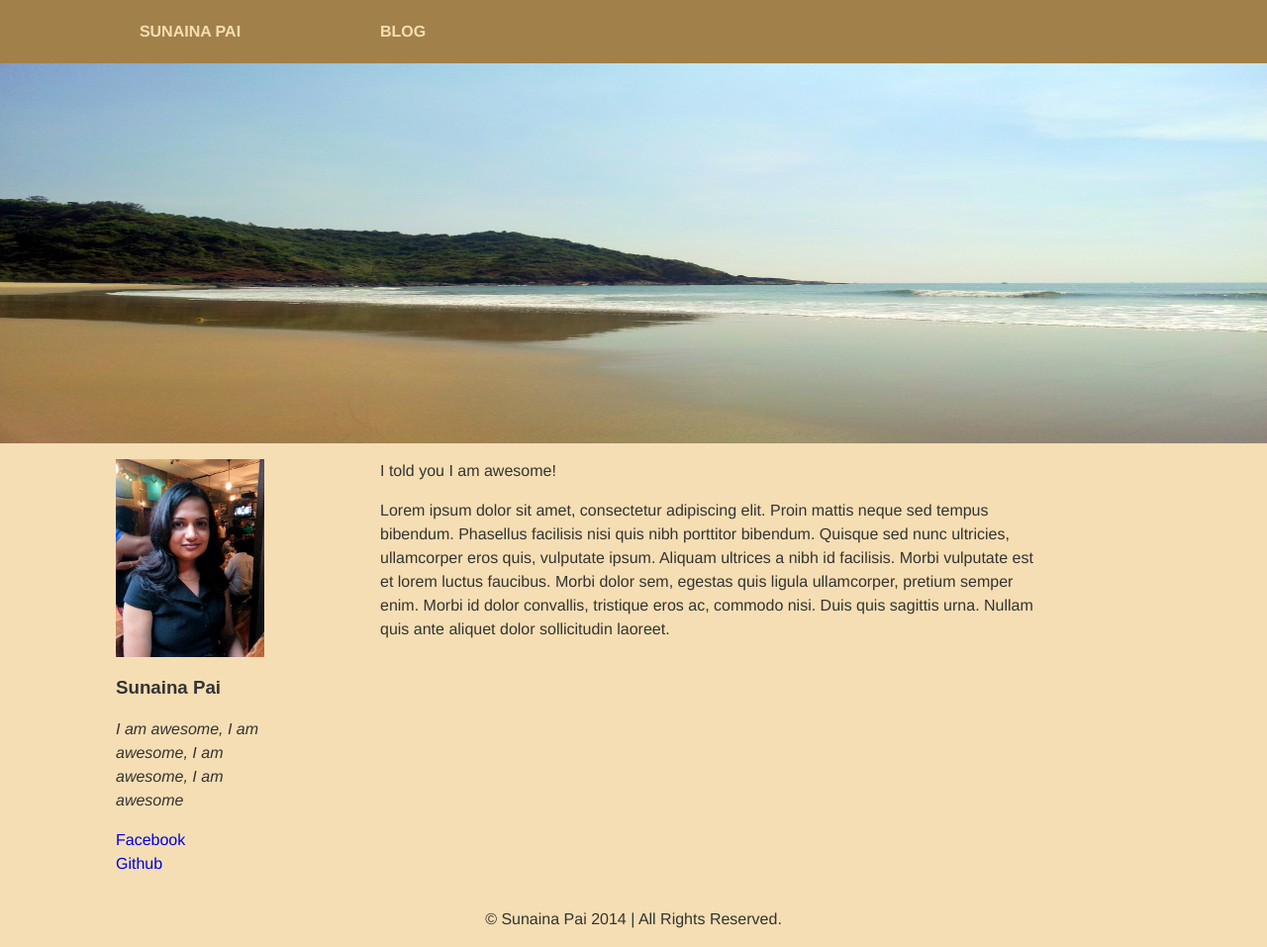
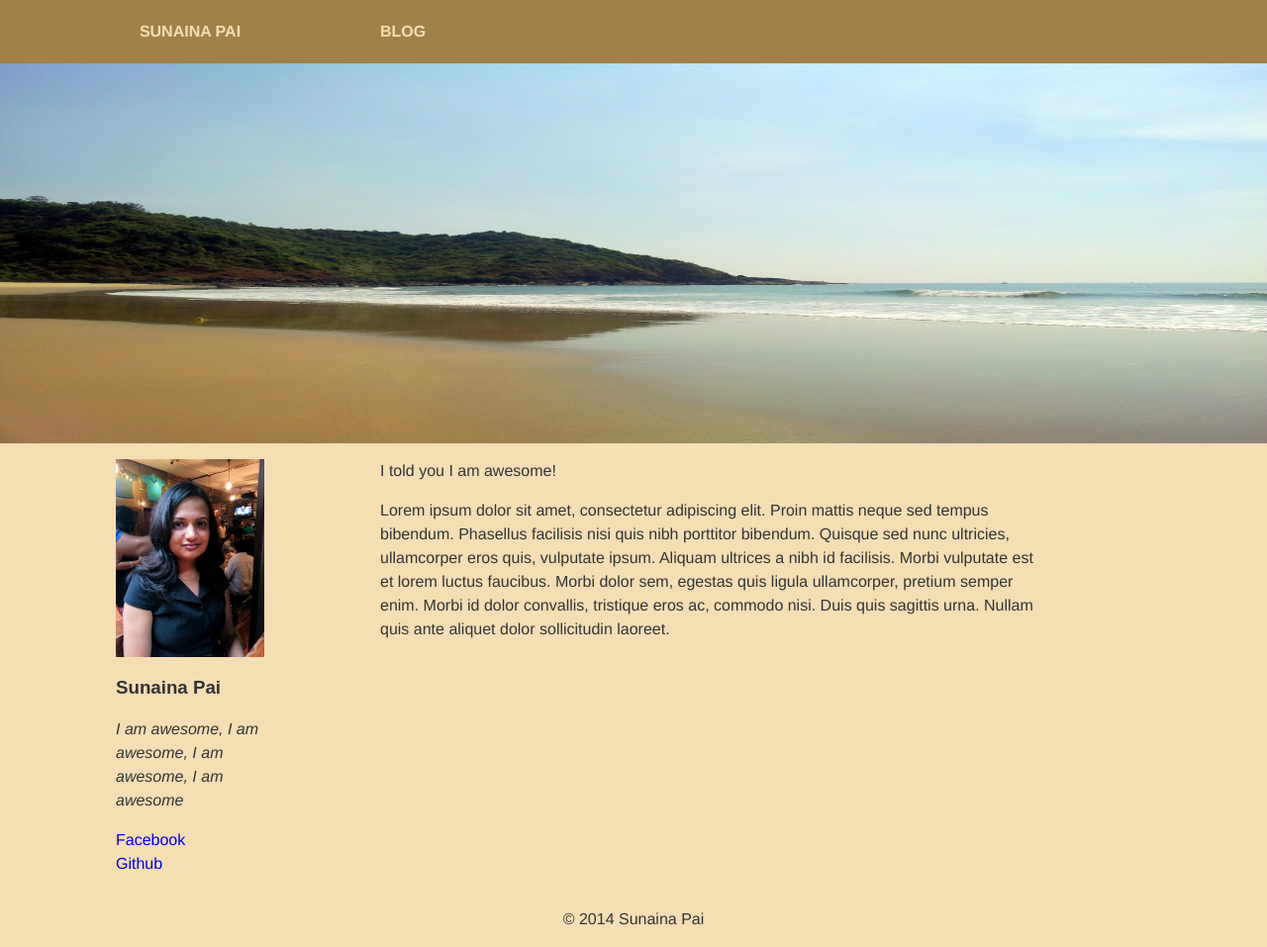
Before and after one commit to tmug/defunct-sunainapai.in-jekyll, a Jekyll site: the page built from index.html, in a window 1280 px wide. Shown: the whole page at 99% size. Built offline with Jekyll 4.4.1, drawn with Linux system fonts in a browser that asks for light colours.

Commit message:
Edit the copyright

```diff
--- a/_layouts/default.html
+++ b/_layouts/default.html
@@ -20,7 +20,7 @@
 {{ content }}
 
 <div id="footer">
-    <p>&copy; Sunaina Pai 2014 | All Rights Reserved.</p>
+    <p>&copy; 2014 Sunaina Pai</p>
 </div>
 
 </body>
```
